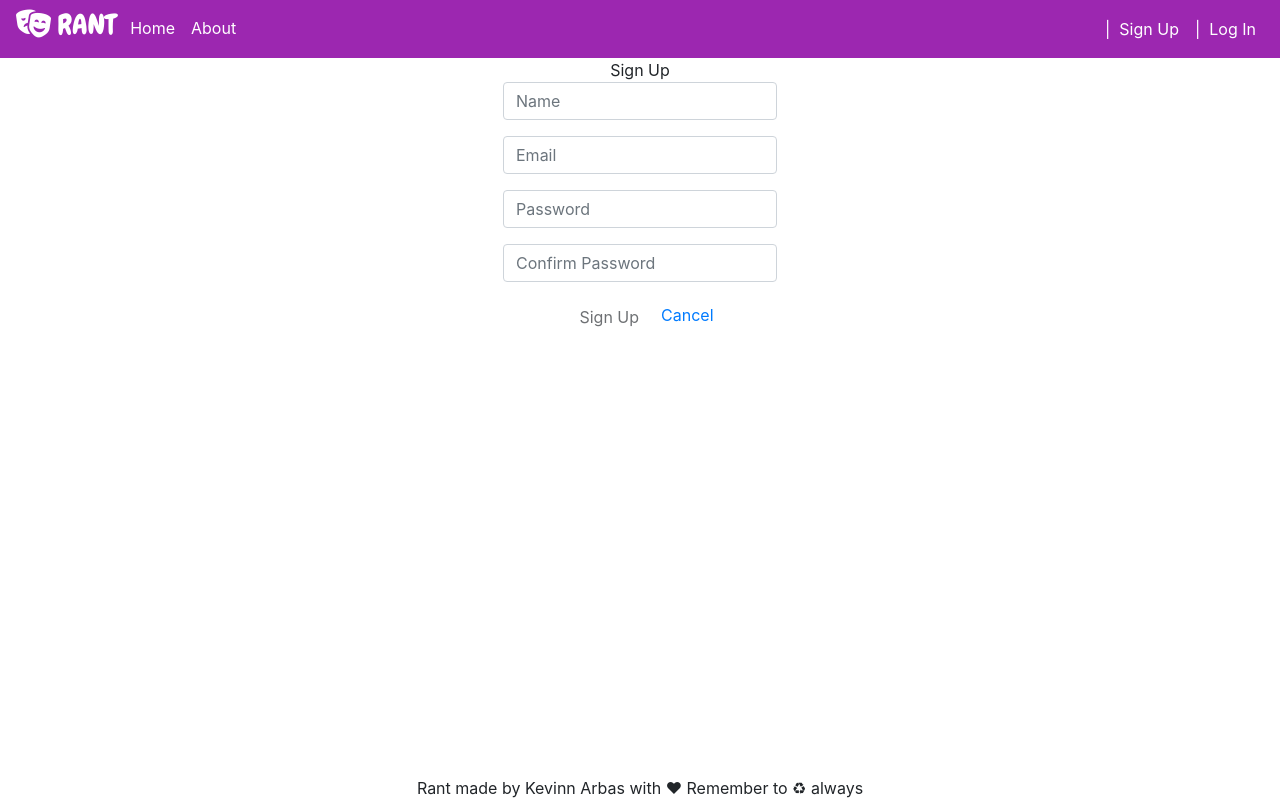
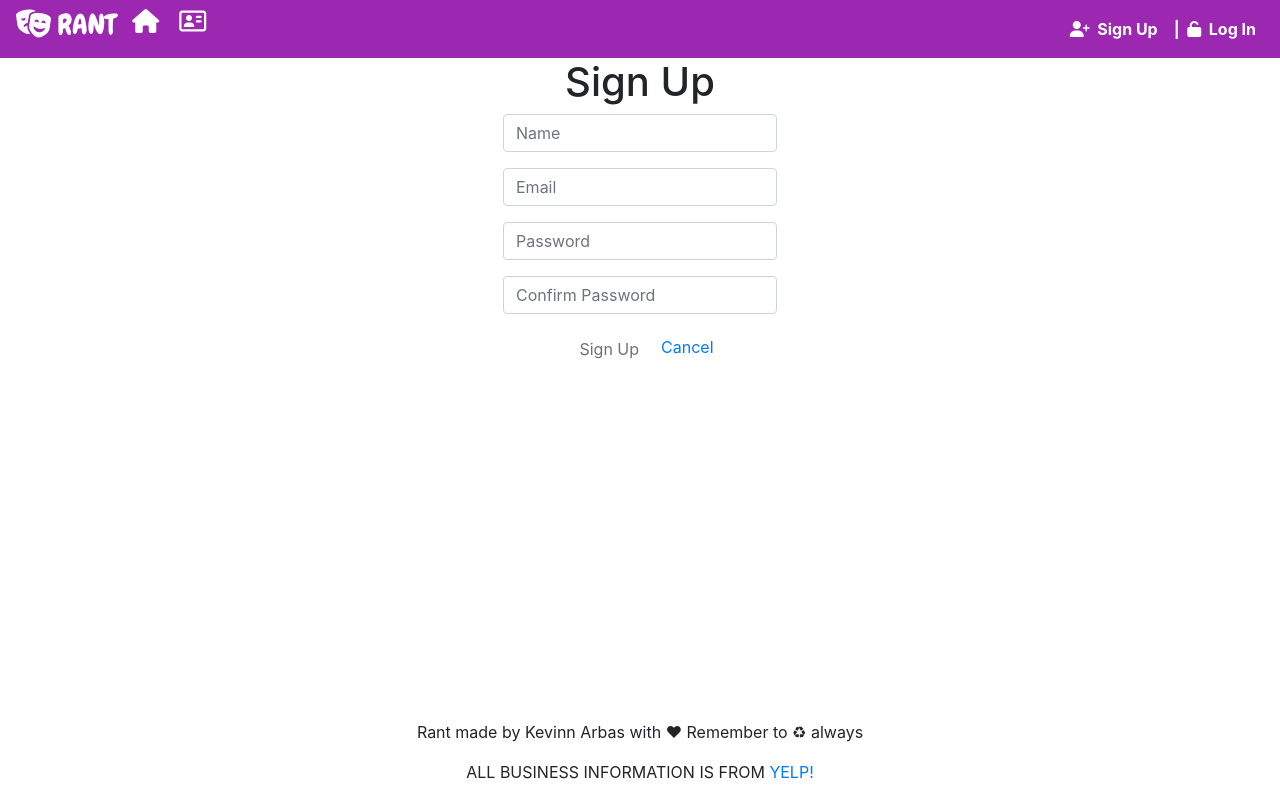
Before and after one commit to kevinnarbas/rant-react, a React (Create React App) app: page /signup in a window 1280 px wide. Built offline with nearby package versions, Linux system fonts and the light colour scheme.

Commit message:
updates README and about page/ adds more icons

```diff
--- a/src/components/NavBar/NavBar.jsx
+++ b/src/components/NavBar/NavBar.jsx
@@ -1,26 +1,31 @@
 import React from 'react'
 import Nav from 'react-bootstrap/Nav'
 import Navbar from 'react-bootstrap/Navbar'
+import {OverlayTrigger, Tooltip} from 'react-bootstrap'
 import {Link} from 'react-router-dom'
 import './NavBar.css'
 
-const linkItem = {textDecoration: 'none', color: 'white'}
+const linkItem = {textDecoration: 'none', color: 'white', fontWeight: '700'}
 
 const NavBar = (props) => {
   const nav = props.user ?
     <>
-      <Nav.Link><Link to='' style={linkItem} onClick={props.handleLogout}>&nbsp;&nbsp;|&nbsp;&nbsp;Log Out</Link></Nav.Link>
+      <Nav.Link>
+        <Link to='' style={linkItem} onClick={props.handleLogout}>
+          &nbsp;&nbsp;|&nbsp;&nbsp; <i class="fas fa-lock"></i> Log Out
+        </Link>
+      </Nav.Link>
     </>
     :
     <>
-      <Nav.Link><Link to="/signup" style={linkItem}>&nbsp;&nbsp;|&nbsp;&nbsp;Sign Up</Link></Nav.Link>
-      <Nav.Link><Link to="/login" style={linkItem}>|&nbsp;&nbsp;Log In</Link></Nav.Link>
+      <Nav.Link><Link to="/signup" style={linkItem}><i class="fas fa-user-plus"></i>&nbsp; Sign Up</Link></Nav.Link>
+      <Nav.Link><Link to="/login" style={linkItem}>|&nbsp; <i class="fas fa-unlock"></i>&nbsp; Log In</Link></Nav.Link>
     </>
 
   const name = props.user &&
     <>
       <Navbar.Text style={linkItem}>
-        Signed in as: &nbsp;{props.user.name}
+        Hello &nbsp;{props.user.name}!
       </Navbar.Text>
     </>
 
@@ -28,9 +33,23 @@ const NavBar = (props) => {
     <div>
       <Navbar inverse fluid className="NavBar" expand="xl">
         <Nav>
-          <h3 className="NavBar-brand"><i class="fas fa-theater-masks"></i> RANT&nbsp;</h3>
-          <Nav.Link><Link to="/" style={linkItem}>Home</Link></Nav.Link>
-          <Nav.Link><Link to="/about" style={linkItem}>About</Link></Nav.Link>
+          <OverlayTrigger placement='bottom' overlay={<Tooltip>Not A Buttom</Tooltip>}>
+            <h3 className="NavBar-brand"><i class="fas fa-theater-masks"></i> RANT&nbsp;</h3>
+          </OverlayTrigger>
+          <OverlayTrigger placement='bottom' overlay={<Tooltip>Home Page</Tooltip>}>
+            <Nav.Link style={{padding: 0, margin: '0 10px'}}>
+              <Link to="/" style={linkItem}>
+                <h4 style={{margin: 0}}><i class="fas fa-home"></i></h4>
+              </Link>
+            </Nav.Link>
+          </OverlayTrigger>
+          <OverlayTrigger placement='bottom' overlay={<Tooltip>About Page</Tooltip>}>
+            <Nav.Link style={{padding: 0, margin: '0 10px'}}>
+              <Link to="/about" style={linkItem}>
+                <h4><i class="far fa-address-card"></i></h4>
+              </Link>
+            </Nav.Link>
+          </OverlayTrigger>
         </Nav>
         <Nav>
           {name}
--- a/src/components/SignupForm/SignupForm.jsx
+++ b/src/components/SignupForm/SignupForm.jsx
@@ -37,8 +37,8 @@ class SignupForm extends Component {
   render() {
     return (
       <div>
-        <header className="header-footer">Sign Up</header>
-        <form className="form-horizontal" onSubmit={this.handleSubmit} >
+        <h1>Sign Up</h1>
+        <form onSubmit={this.handleSubmit} >
           <div className="form-group">
             <div className="col-sm-12">
               <input type="text" className="form-control" placeholder="Name" value={this.state.name} name="name" onChange={this.handleChange} />
--- a/src/pages/AboutPage/AboutPage.jsx
+++ b/src/pages/AboutPage/AboutPage.jsx
@@ -1,8 +1,16 @@
 import React from 'react'
+import {Container} from 'react-bootstrap'
 
 const AboutPage = () => {
   return (
-    <img src="https://miro.medium.com/max/762/1*KVSXYX5Owz7-_5Rm_jHEKQ.jpeg" alt="React meme"/>
+    <Container>
+      {/* <img src="https://miro.medium.com/max/762/1*KVSXYX5Owz7-_5Rm_jHEKQ.jpeg" alt="React meme"/> */}
+      <h1>Rant</h1>
+      <h3><i>-User Reviews on more than just one parameter</i></h3>
+      <p>Here at RANT the goal was to make a platform where a user can base a review on many different parameters.  Other apps base everything on only one rating system and that works for some, but there are some flaws in that.  Lets say a customer had a bad experience with a server but the food was amazing.  Of course it'll be a one star review, sure they can comment in the review that the food was great but the server was bad, but who has the time to read every review to find out why they gave the review. Also some people dont mind a wait if the food is that amazing and want to know that upfront and not go through hundreds of one star reviews complaining about the wait.</p>
+      <br/>
+      <p>Thats where RANT comes in where a customer can review a business differently for different reasons.</p>
+    </Container>
   )
 }
 
--- a/src/pages/App/App.jsx
+++ b/src/pages/App/App.jsx
@@ -60,7 +60,10 @@ class App extends Component {
             } />
           </Switch>
         </div>
-        <footer className="App-footer">Rant made by Kevinn Arbas with ♥︎ Remember to ♻︎ always</footer>
+        <footer className="App-footer">
+          <p>Rant made by Kevinn Arbas with ♥︎ Remember to ♻︎ always</p>
+          <p>ALL BUSINESS INFORMATION IS FROM <a href="yelp.com" target="blank">YELP!</a></p>
+        </footer>
       </div>
     );
   }
```
Also changed, not shown: 1 other file (tests, documents, lock files or other folders).
